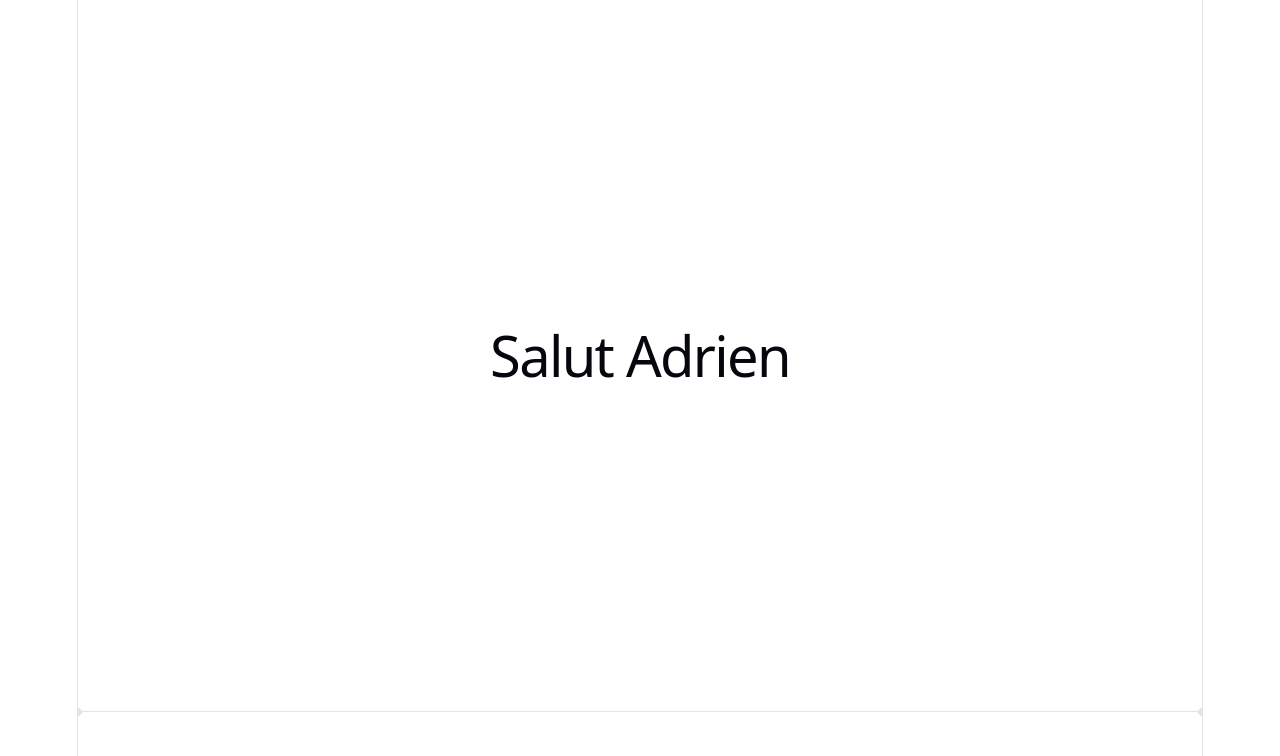
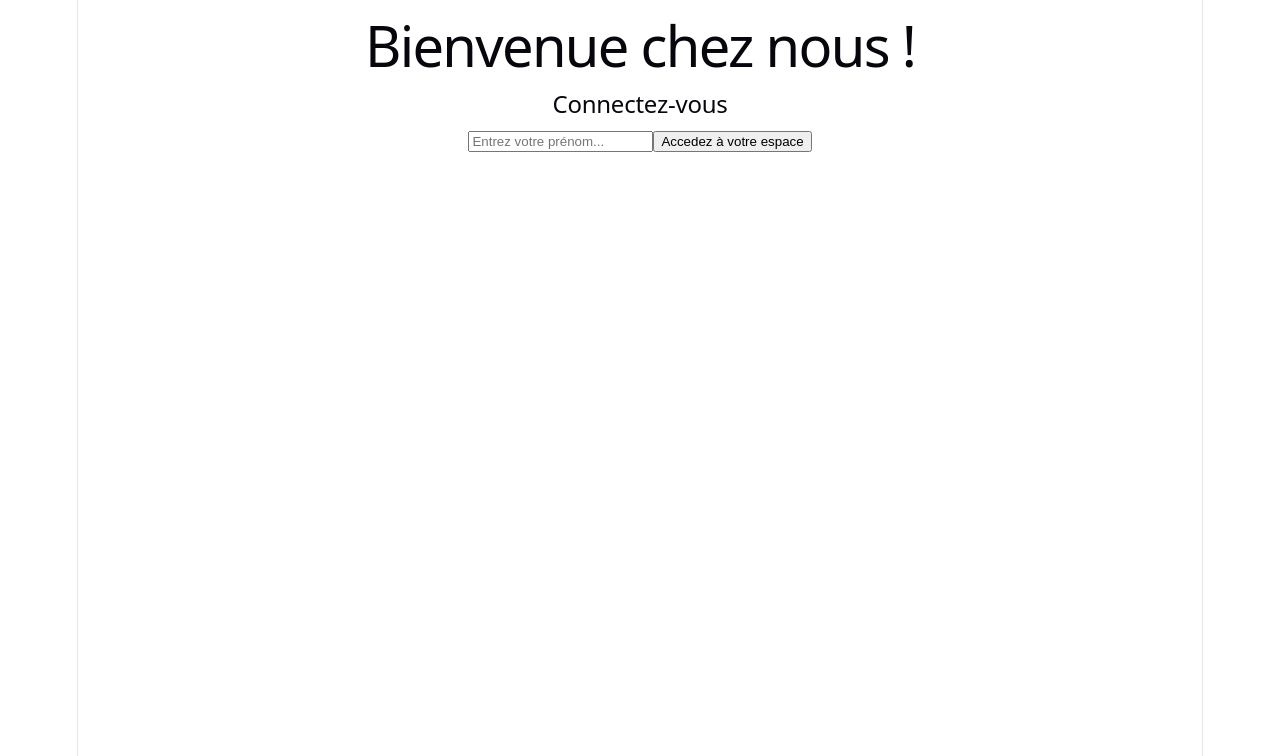
Before and after one commit to simaokane/crazee-burger, a React (Vite) app: page / in a window 1280 px wide. Shown: the top 756 px of the page. Built offline with nearby package versions, Linux system fonts and the light colour scheme.

Commit message:
✨ F01: LOGIN > Create LoginPage

```diff
--- a/src/App.jsx
+++ b/src/App.jsx
@@ -1,20 +1,8 @@
 import "./App.css";
+import LoginPage from "./components/pages/LoginPage";
 
 function App() {
-  return (
-    <>
-      <section id="center">
-        <div>
-          <h1>Salut Adrien</h1>
-        </div>
-      </section>
-
-      <div className="ticks"></div>
-
-      <div className="ticks"></div>
-      <section id="spacer"></section>
-    </>
-  );
+  return <LoginPage />;
 }
 
 export default App;
--- /dev/null
+++ b/src/components/pages/LoginPage.jsx
@@ -0,0 +1,37 @@
+import { useState } from "react";
+
+export default function LoginPage() {
+  // state
+  const [prenom, setPrenom] = useState("");
+
+  // comportement
+  const handleSubmit = (event) => {
+    event.preventDefault();
+    alert(`Bonjour ${prenom}`);
+    setPrenom("");
+  };
+
+  const handleChange = (event) => {
+    setPrenom(event.target.value);
+  };
+
+  // affichage (render)
+
+  return (
+    <>
+      <h1>Bienvenue chez nous !</h1>
+      <h2>Connectez-vous</h2>
+
+      <form action="submit" onSubmit={handleSubmit}>
+        <input
+          value={prenom}
+          type="text"
+          placeholder="Entrez votre prénom..."
+          onChange={handleChange}
+          required
+        />
+        <button>Accedez à votre espace</button>
+      </form>
+    </>
+  );
+}
```
